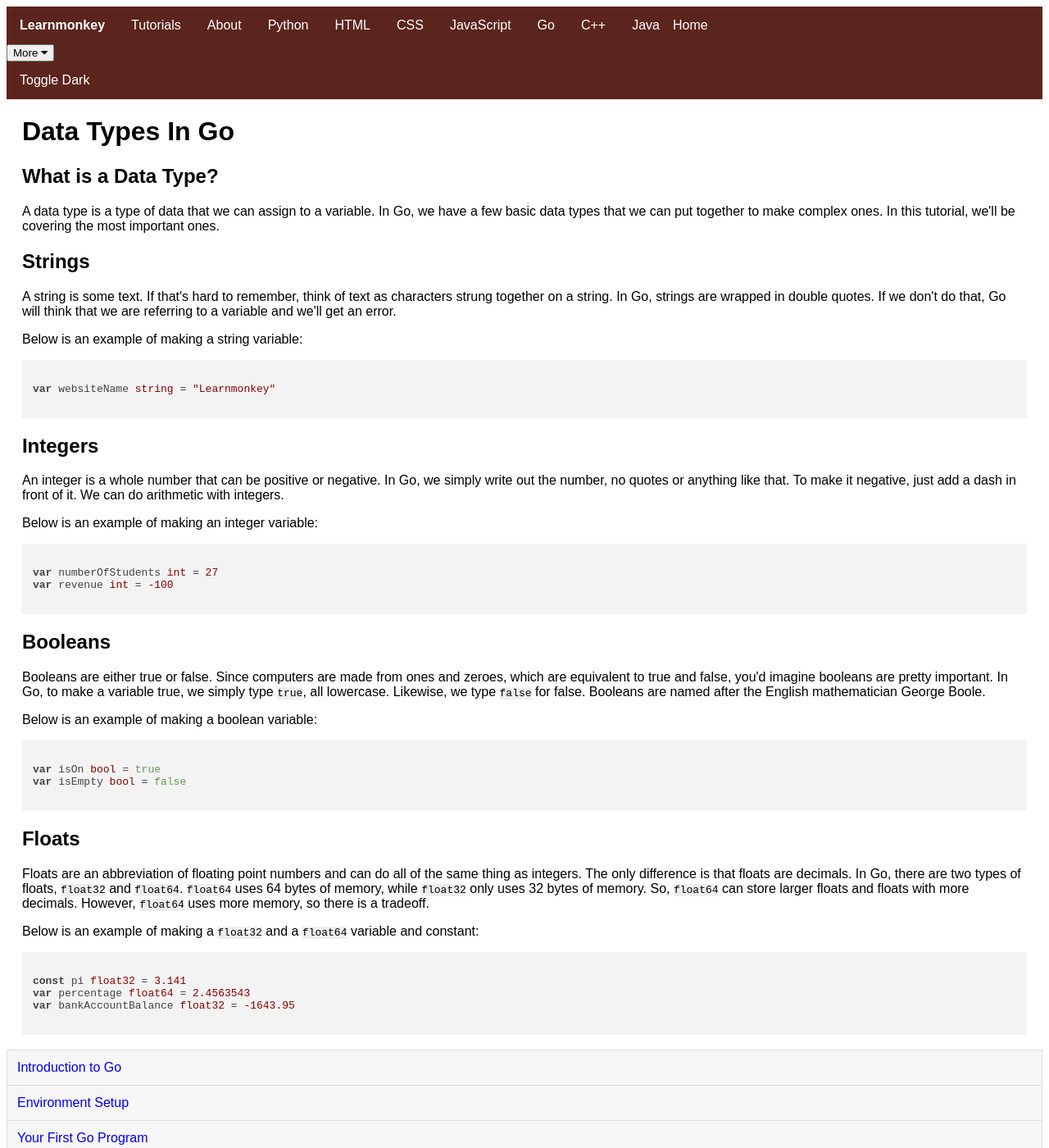
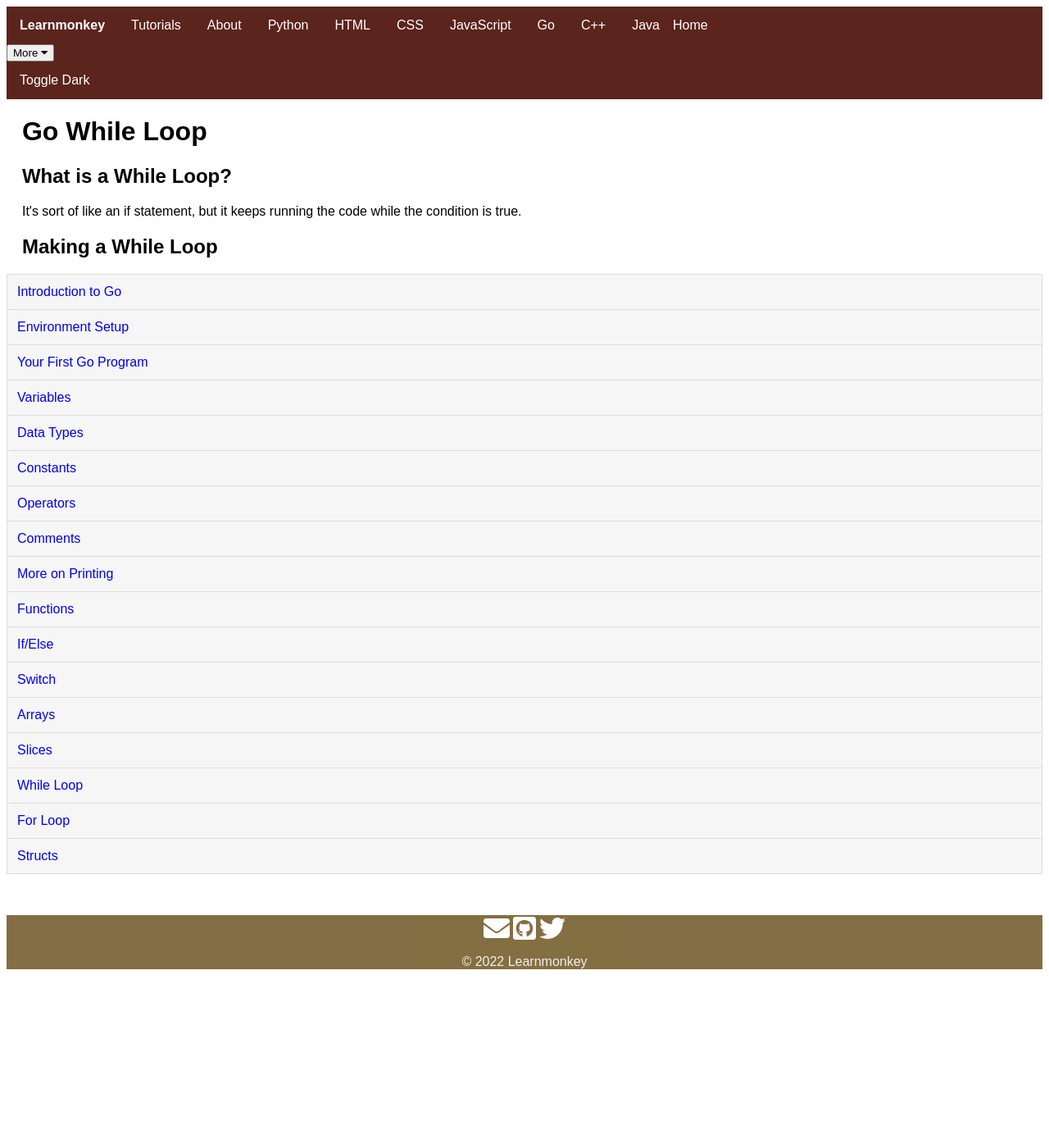
Before and after one commit to learnmonkey/learnmonkey.github.io, a Jekyll site: the page built from programming/golang/while-loop.html, in a window 1280 px wide and 1400 px high. Shown: the whole window at 82% size. Built offline with Jekyll 4.4.1, drawn with Linux system fonts in a browser that asks for light colours; nearby versions of some CDN libraries.

Commit message:
while loop barebones

```diff
--- a/programming/golang/data-types.html
+++ b/programming/golang/data-types.html
@@ -1,10 +1,10 @@
 ---
-title: Data Types In Go
+title: Go Data Types
 permalink: /programming/golang/data-types/
 layout: golang
 ---
 
-<h1>Data Types In Go</h1>
+<h1>Go Data Types</h1>
 
 <section>
     <h2>What is a Data Type?</h2>
--- /dev/null
+++ b/programming/golang/while-loop.html
@@ -0,0 +1,16 @@
+---
+title: Go While Loop
+permalink: /programming/golang/data-types/
+layout: golang
+---
+
+<h1>Go While Loop</h1>
+
+<section>
+    <h2>What is a While Loop?</h2>
+    <p>It's sort of like an if statement, but it keeps running the code while the condition is true.</p>
+</section>
+
+<section>
+    <h2>Making a While Loop</h2>
+</section>
```
